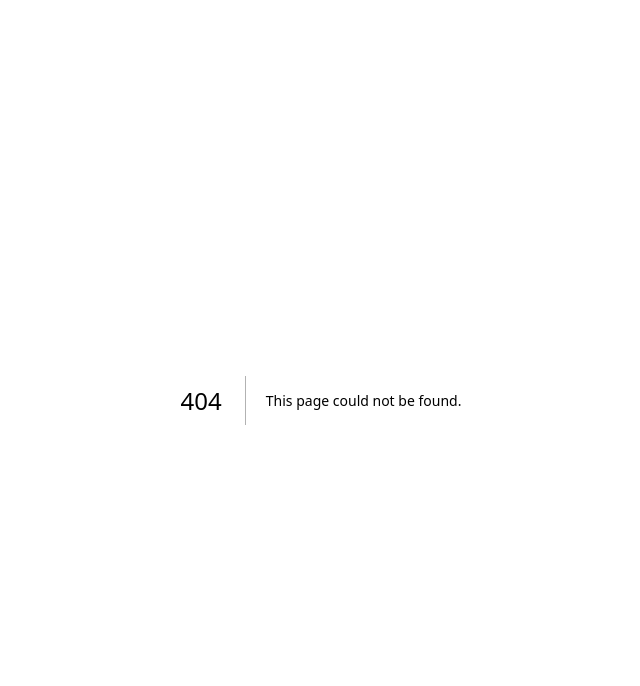
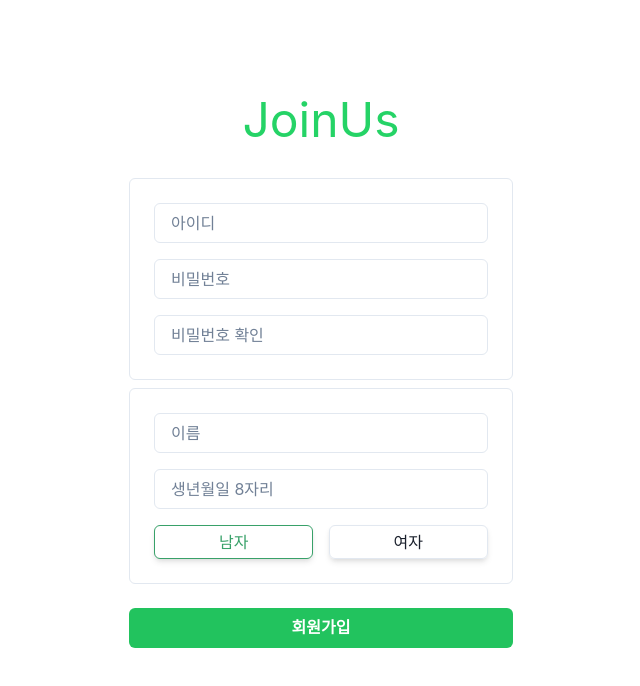
Before and after one commit to joinus-devs/frontend, a Next.js app: page /register in a window 1280 px wide. Before the commit this address had no page. Shown: the top 686 px of the page, without its empty margins (319-959 px from the left). Built offline with nearby package versions, Linux system fonts and the light colour scheme.

Commit message:
회원가입 페이지 구현1

```diff
--- /dev/null
+++ b/src/pages/register/GenderSelection.tsx
@@ -0,0 +1,35 @@
+import { Box, useRadio } from "@chakra-ui/react";
+
+function GenderSelection(props: any) {
+  const { getInputProps, getRadioProps } = useRadio(props);
+
+  const input = getInputProps();
+  const checkbox = getRadioProps();
+
+  return (
+    <Box as="label">
+      <input {...input} />
+      <Box
+        {...checkbox}
+        cursor="pointer"
+        borderWidth="1px"
+        borderRadius="md"
+        boxShadow="md"
+        _checked={{
+          bg: "white",
+          color: "green.500",
+          borderColor: "green.500",
+        }}
+        _focus={{
+          boxShadow: "ghost",
+        }}
+        px={16}
+        py={1}
+      >
+        {props.children}
+      </Box>
+    </Box>
+  );
+}
+
+export default GenderSelection;
--- /dev/null
+++ b/src/pages/register/index.tsx
@@ -0,0 +1,144 @@
+import { useForm } from "react-hook-form";
+import { useRouter } from "next/navigation";
+
+import GenderSelection from "./GenderSelection";
+
+import {
+  Box,
+  Button,
+  FormControl,
+  FormErrorMessage,
+  Input,
+  Center,
+  useRadioGroup,
+  HStack,
+} from "@chakra-ui/react";
+
+interface UserData {
+  username: string;
+  id: string;
+  password: string;
+  passwordCheck: string;
+  birthday: string;
+}
+
+const Register = () => {
+  const router = useRouter();
+  const {
+    handleSubmit,
+    register,
+    formState: { errors },
+  } = useForm({
+    mode: "onSubmit",
+    defaultValues: {
+      username: "",
+      birthday: "",
+      id: "",
+      password: "",
+      passwordCheck: "",
+    },
+  });
+
+  const genderOptions = ["남자", "여자"];
+  const { getRootProps, getRadioProps } = useRadioGroup({
+    name: "GenderSelection",
+    defaultValue: "남자",
+  });
+  const group = getRootProps();
+
+  const onSubmit = (values: UserData) => {
+    router.push("/");
+  };
+
+  return (
+    <>
+      <Center bg="white" mt={70} h="100px" color="#25D366" fontSize={"3rem"}>
+        <p>JoinUs</p>
+      </Center>
+      <form onSubmit={handleSubmit(onSubmit)}>
+        <Box maxW="sm" mx="auto" mt={2} p={6} borderWidth={1} borderRadius="md">
+          <FormControl isInvalid={!!errors.id}>
+            <Input
+              type="text"
+              placeholder="아이디"
+              {...register("id", {
+                required: "아이디를 입력해주세요",
+              })}
+            />
+            <FormErrorMessage>{errors.id?.message}</FormErrorMessage>
+          </FormControl>
+
+          <FormControl mt={4} isInvalid={!!errors.password}>
+            <Input
+              type="password"
+              placeholder="비밀번호"
+              {...register("password", {
+                required: "비밀번호를 입력해주세요",
+              })}
+            />
+            <FormErrorMessage>{errors.password?.message}</FormErrorMessage>
+          </FormControl>
+
+          <FormControl mt={4} isInvalid={!!errors.password}>
+            <Input
+              type="password"
+              placeholder="비밀번호 확인"
+              {...register("passwordCheck", {
+                required: "비밀번호가 일치하지 않습니다.",
+              })}
+            />
+            <FormErrorMessage>{errors.passwordCheck?.message}</FormErrorMessage>
+          </FormControl>
+        </Box>
+
+        <Box maxW="sm" mx="auto" mt={2} p={6} borderWidth={1} borderRadius="md">
+          <FormControl isInvalid={!!errors.username}>
+            <Input
+              type="text"
+              placeholder="이름"
+              {...register("username", {
+                required: "이름을 입력해주세요",
+              })}
+            />
+            <FormErrorMessage>{errors.username?.message}</FormErrorMessage>
+          </FormControl>
+
+          <FormControl mt={4} isInvalid={!!errors.birthday}>
+            <Input
+              type="text"
+              placeholder="생년월일 8자리"
+              {...register("birthday", {
+                required: "생년월일을 입력해주세요",
+              })}
+            />
+            <FormErrorMessage>{errors.birthday?.message}</FormErrorMessage>
+          </FormControl>
+          <HStack {...group} justify="space-between" mt={4}>
+            {genderOptions.map((value) => {
+              const radio = getRadioProps({ value });
+              return (
+                <GenderSelection key={value} {...radio}>
+                  {value}
+                </GenderSelection>
+              );
+            })}
+          </HStack>
+        </Box>
+        <Center>
+          <Button
+            mt={6}
+            mx="auto"
+            colorScheme="primary"
+            type="submit"
+            width="sm"
+            _hover={{ bg: "green.500" }}
+          >
+            회원가입
+          </Button>
+        </Center>
+      </form>
+    </>
+  );
+};
+
+export default Register;
```
Also changed, not shown: src/pages/signin/index.tsx (+10 -8 lines).
